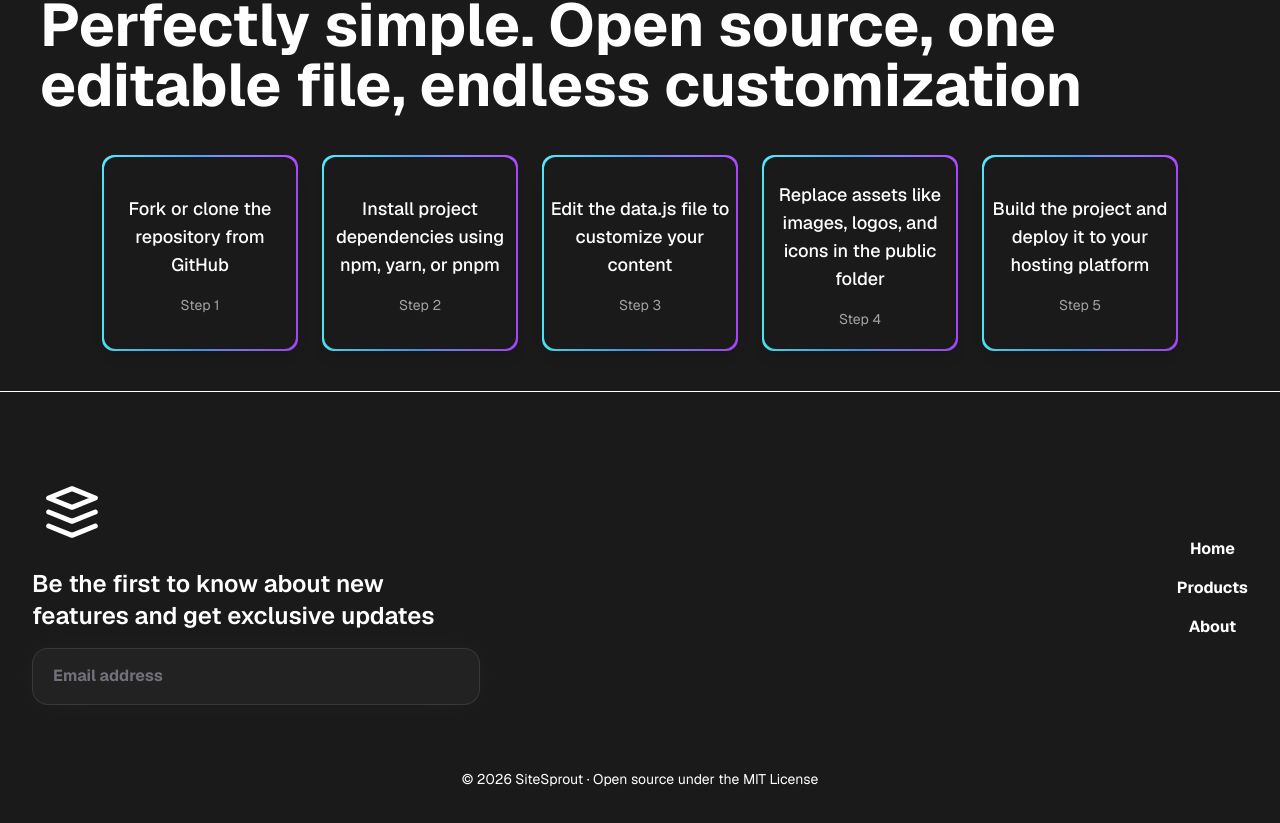
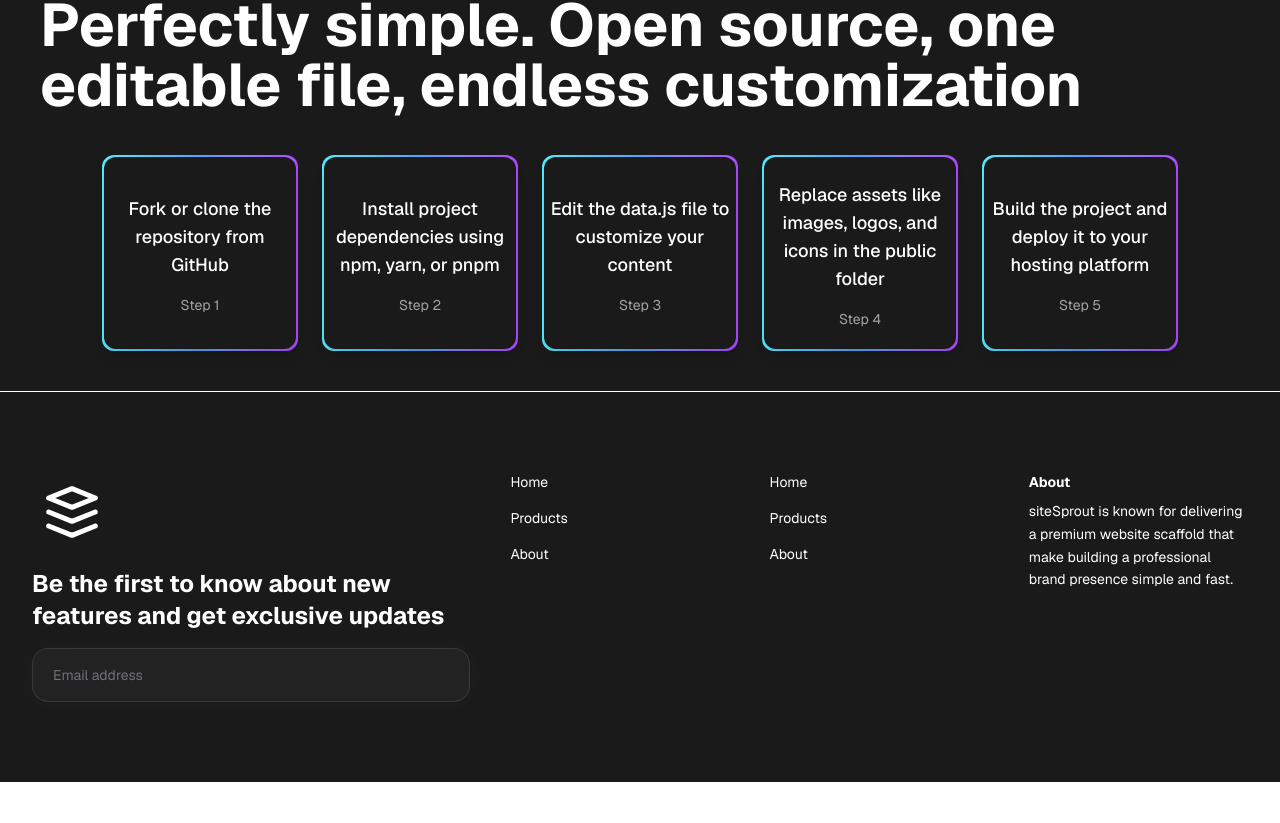
Before and after one commit to rajan-daniel/brandWebsite, a Next.js app: page / in a window 1280 px wide. Shown: the part 1005-1828 px from the top of the page. After the commit the page ends 1787 px from the top, so only its background shows below. Built offline with nearby package versions, Linux system fonts and the light colour scheme.

Commit message:
test: footer layout

```diff
--- a/app/components/footer.tsx
+++ b/app/components/footer.tsx
@@ -4,38 +4,46 @@ import Link from "next/link";
 export function Footer() {
   return (
     <footer className="w-full border-t bg-[var(--text-color)] py-20 text-sm text-white">
-      <div className="flex items-center justify-between px-8 font-bold text-[1rem] text-white">
-        {/* Left side */}
-        <div className="flex flex-col items-start gap-4 w-full max-w-md">
+      <div className="flex w-full px-8 gap-10 justify-between">
+        {/* 1. Email section */}
+        <div className="flex flex-col gap-4 flex-[2] max-w-xl">
           <img
             className="h-20 w-20 object-contain brightness-0 invert"
             src="/logo.svg"
             alt="Logo"
           />
 
-          <h1 className="text-2xl font-semibold text-white">
+          <h1 className="text-2xl font-bold text-white">
             {footer.emailLabel}
           </h1>
 
           <input
             type="email"
             placeholder="Email address"
-            className="w-full rounded-2xl border border-white/10 bg-white/[0.04] px-5 py-4 text-white shadow-[0_0_30px_rgba(255,255,255,0.03)] backdrop-blur-xl placeholder:text-zinc-500 outline-none transition duration-300 focus:border-violet-400/40 focus:bg-white/[0.07] focus:ring-4 focus:ring-violet-500/10"
+            className="w-full rounded-2xl border border-white/10 bg-white/[0.04] px-5 py-4 text-white shadow-[0_0_30px_rgba(255,255,255,0.03)] backdrop-blur-xl placeholder:text-zinc-500 outline-none transition duration-300 hover:bg-white/[0.06] hover:border-violet-400/30 focus:border-violet-400/40 focus:bg-white/[0.07] focus:ring-4 focus:ring-violet-500/10"
           />
         </div>
 
-        {/* Navigation */}
-        <nav className="flex items-center flex-col gap-4">
+        {/* 2. Nav */}
+        <nav className="flex flex-col gap-4 flex-1 items-start">
           <Link href="/">Home</Link>
           <Link href="/products">Products</Link>
           <Link href="/about">About</Link>
         </nav>
+
+        {/* 3. Nav (duplicate column) */}
+        <nav className="flex flex-col gap-4 flex-1 items-start">
+          <Link href="/">Home</Link>
+          <Link href="/products">Products</Link>
+          <Link href="/about">About</Link>
+        </nav>
+
+        {/* 4. About */}
+        <div className="flex flex-col gap-2 flex-1 max-w-xs">
+          <h1 className="font-bold">About</h1>
+          <p className="leading-relaxed">{about.description}</p>
+        </div>
       </div>
-
-      <p className="mt-16 text-center">
-        © {new Date().getFullYear()} SiteSprout · Open source under the MIT
-        License
-      </p>
     </footer>
   );
 }
```
